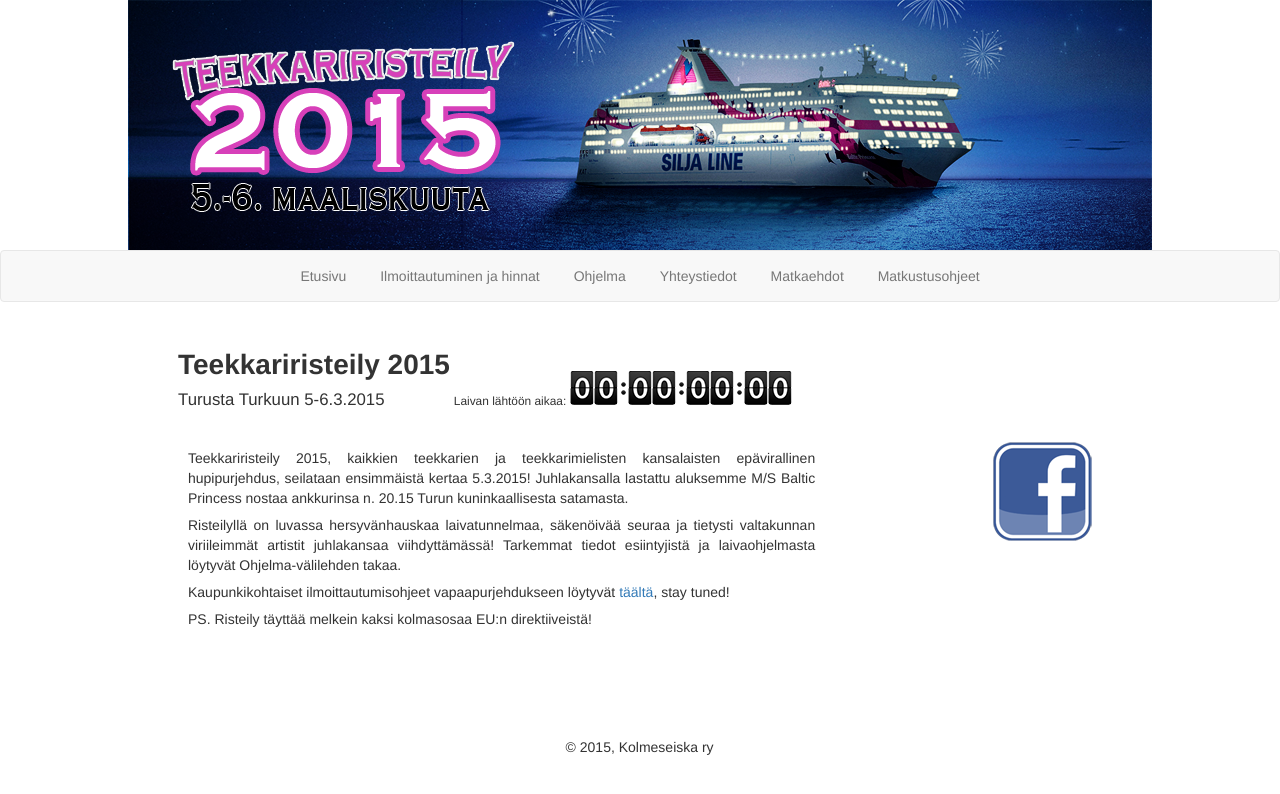
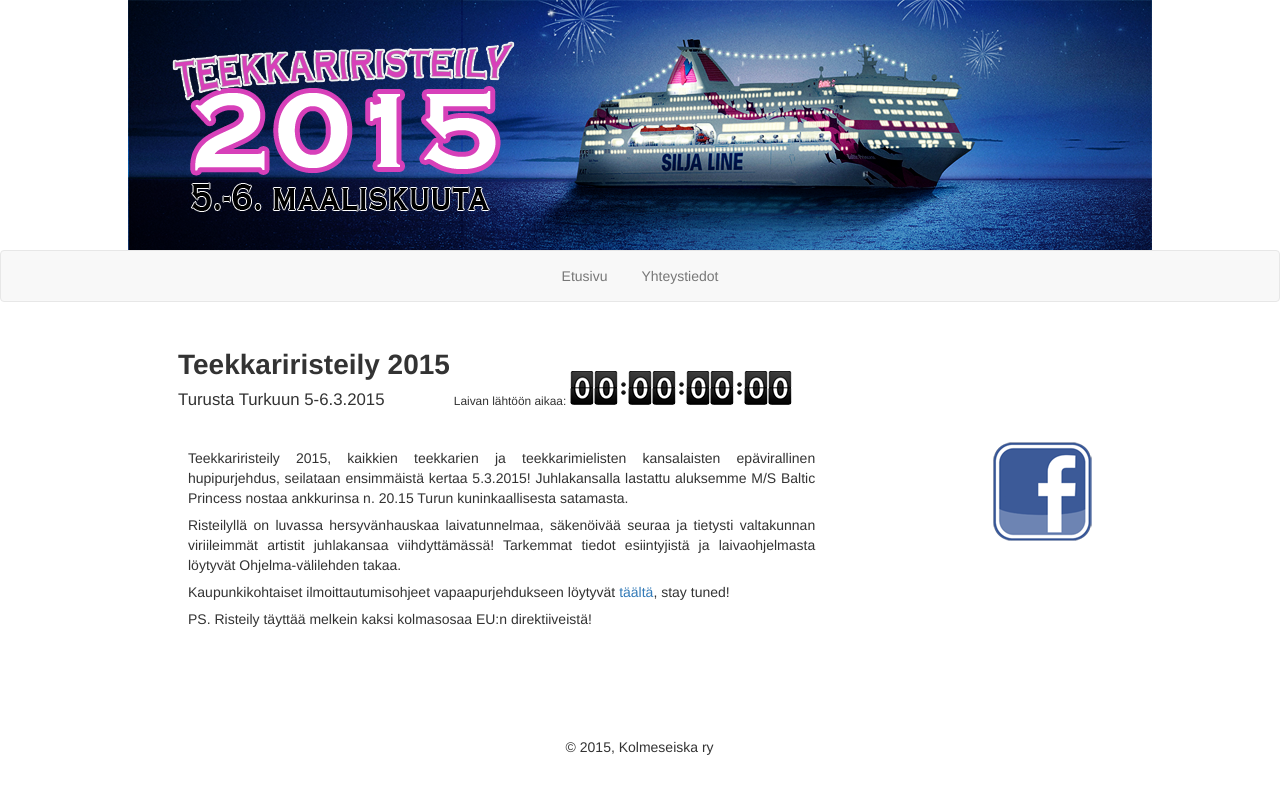
Before and after one commit to kolmeseiska/kolmeseiska.github.io, a Jekyll site: the page built from index.html, in a window 1280 px wide. Shown: the top 794 px of the page. Built offline with Jekyll 4.4.1, drawn with Linux system fonts in a browser that asks for light colours; nearby versions of some CDN libraries; some web fonts are replaced; some of the changed lines change nothing that is shown.

Commit message:
Commented most of the pages from header

```diff
--- a/_config.yml
+++ b/_config.yml
@@ -2,20 +2,20 @@
   - title: Etusivu
     url: /index.html
 
-  - title: Ilmoittautuminen ja hinnat
-    url: /register/index.html
+#  - title: Ilmoittautuminen ja hinnat
+ #   url: /register/index.html
 
-  - title: Ohjelma
-    url: /program/index.html
+  #- title: Ohjelma
+   # url: /program/index.html
 
   - title: Yhteystiedot
     url: /contact/index.html
 
-  - title: Matkaehdot
-    url: /terms/index.html
+  #- title: Matkaehdot
+  #  url: /terms/index.html
 
-  - title: Matkustusohjeet
-    url: /info/index.html
+  #- title: Matkustusohjeet
+  #  url: /info/index.html
 
 graphics:
   - name: TR15_julistepohja
```
